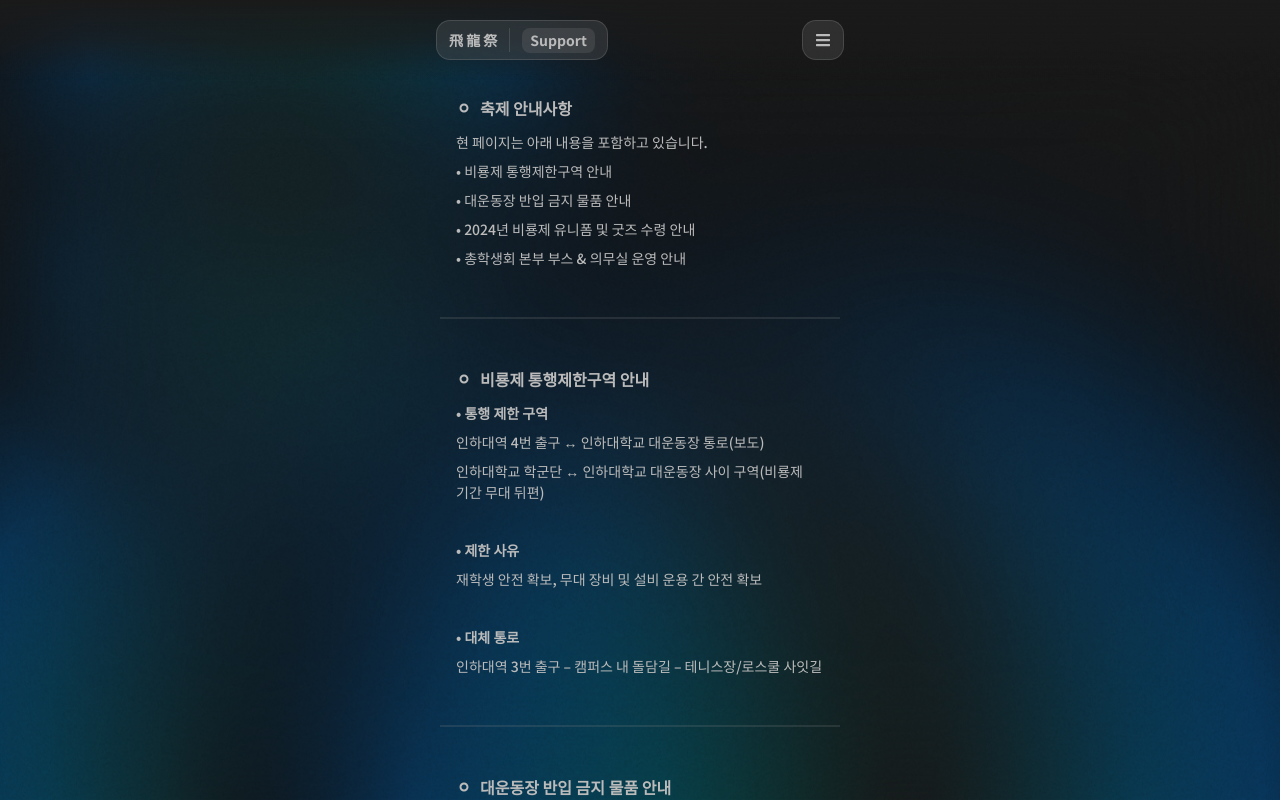
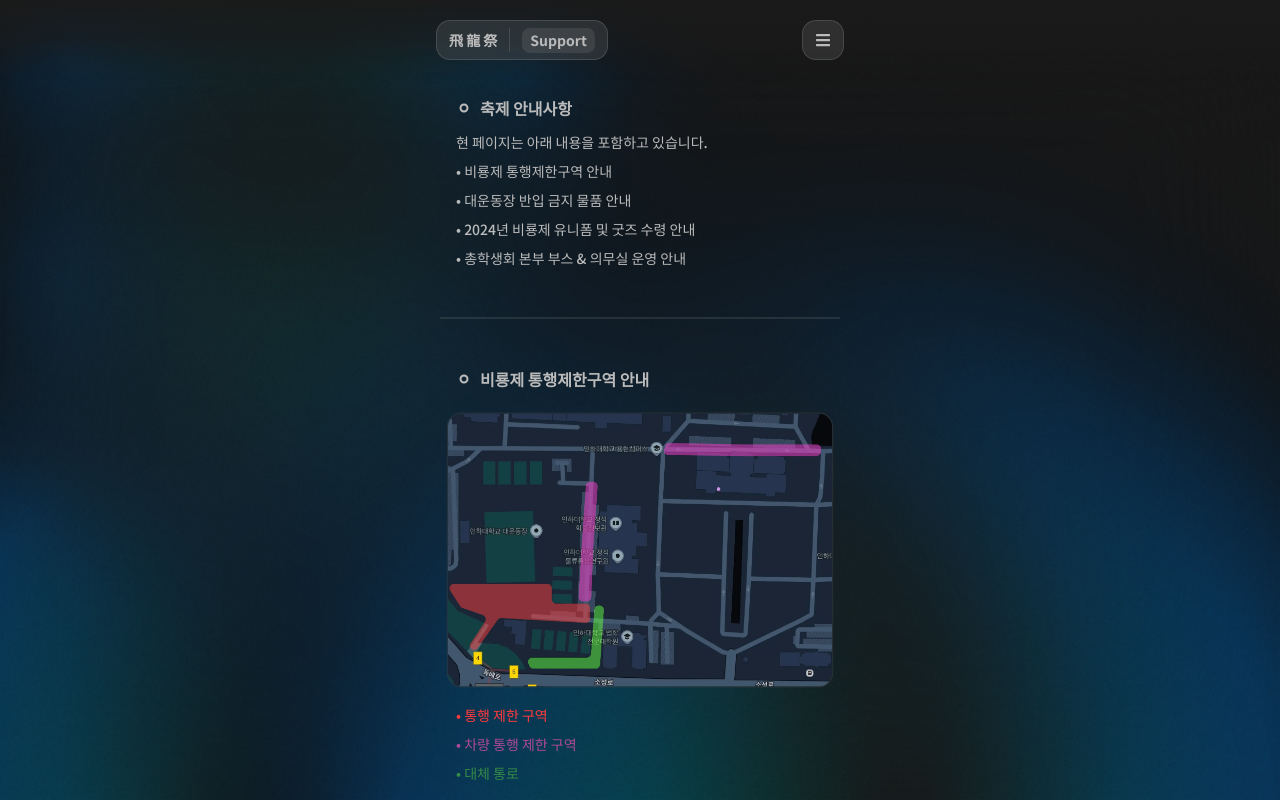
Before and after one commit to Be9room/Festime_FE, a React (Vite) app: page /support in a window 1280 px wide. Shown: the top 800 px of the page. Built offline with nearby package versions, Linux system fonts and the light colour scheme.

Commit message:
feat: add map image at Support page
- 제한 통로 관련 지도 이미지를 Support 페이지에 추가했습니다.

```diff
--- a/src/pages/Food/index.jsx
+++ b/src/pages/Food/index.jsx
@@ -39,6 +39,8 @@ const Food = () => {
           "11:00 ~ 23:00"
         ]}
       />
+      <LinkBlock text="정석학술정보관 위치 확인하기" to="https://maps.app.goo.gl/Ly1A77LWbEq54h226" />
+      <LinkBlock className="mt-3" text="본관 위치 확인하기" to="https://maps.app.goo.gl/7X8Yy9nVTTwRiWqf9" />
 
       <Divider />
 
--- a/src/pages/Support/index.jsx
+++ b/src/pages/Support/index.jsx
@@ -2,6 +2,7 @@ import Layout from "../../components/Layout";
 import TitleBlock from "../../components/TitleBlock";
 import LinkBlock from "./../../components/LinkBlock/index";
 import Divider from "../../components/Divider";
+import SupportMap from "../../assets/images/supportMap.webp";
 
 const Support = () => {
   return (
@@ -22,6 +23,22 @@ const Support = () => {
       <TitleBlock
         title="비룡제 통행제한구역 안내"
         subtitle={[
+          <img
+            key="통행 제한 구역 지도"
+            className="darkgrayblock darkgrayblock-block-hover my-4 w-full scale-105 overflow-hidden"
+            src={SupportMap}
+            alt="통행 제한 구역 지도"
+          />,
+          <span key="map description" className="text-live-red">
+            • 통행 제한 구역
+          </span>,
+          <span key="map description" className="text-map-pink">
+            • 차량 통행 제한 구역
+          </span>,
+          <span key="map description" className="text-success-green">
+            • 대체 통로
+          </span>,
+          <br key="br" />,
           <span key="title" className="bold-14">
             • 통행 제한 구역
           </span>,
--- a/tailwind.config.js
+++ b/tailwind.config.js
@@ -44,6 +44,7 @@ export default {
         "alert-red-10": "#8B35351A",
         "success-green": "#358B48",
         "success-green-10": "#358B481A",
+        "map-pink": "#AE4995",
 
         "text-primary": "#BBBBBB",
         "text-week": "#BBBBBB80",
```
Also changed, not shown: src/assets/images/supportMap.webp (added).
